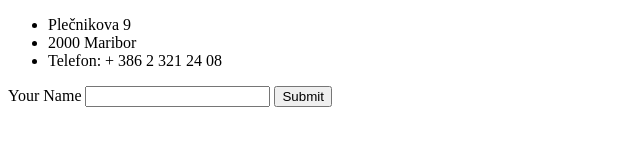
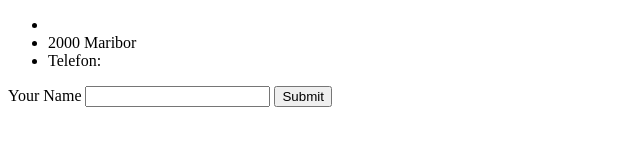
Before and after one commit to fmujezinovic/cv, a plain HTML site: page Contact.html in a window 1280 px wide. Shown: the whole page, without its empty margins (0-640 px from the left). Drawn offline with Linux system fonts and the light colour scheme.

Commit message:
Update Contact.html

```diff
--- a/Contact.html
+++ b/Contact.html
@@ -6,9 +6,9 @@
   </head>
   <body>
     <ul>
-      <li>Plečnikova 9</li>
+      <li></li>
       <li>2000 Maribor</li>
-      <li>Telefon: + 386 2 321 24 08</li>
+      <li>Telefon:</li>
     </ul>
 
     <form class="" action="index.html" method="post">
```
